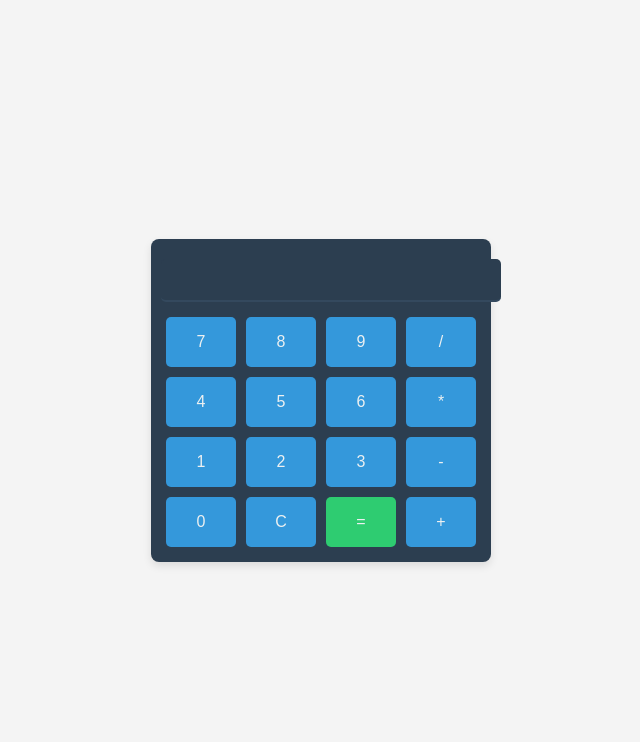
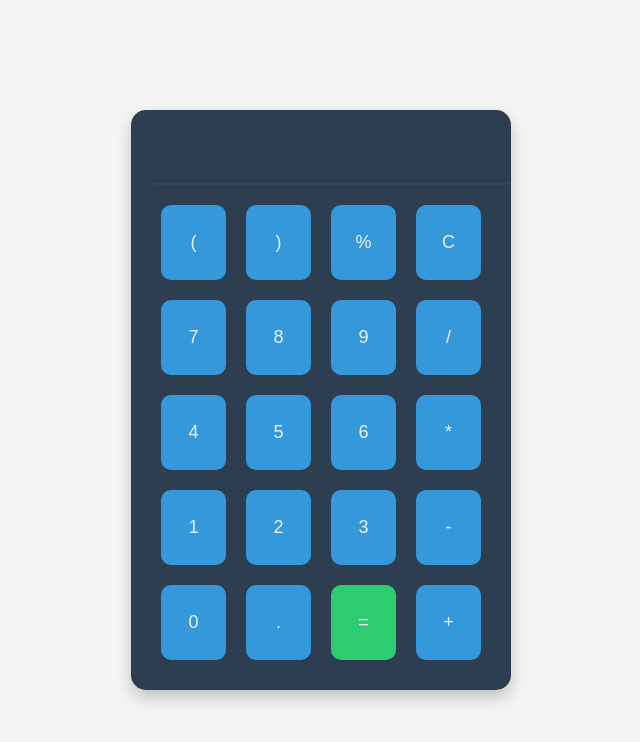
Before and after one commit to psbrar2002/Calculator-Website, a plain HTML site: page combined.html in a window 1280 px wide. Shown: the whole page, without its empty margins (319-959 px from the left). Drawn offline with Linux system fonts and the light colour scheme.

Commit message:
Update combined.html
Made it larger ,added parenthesis, and decimals.

```diff
--- a/combined.html
+++ b/combined.html
@@ -1,9 +1,10 @@
 <!DOCTYPE html>
 <html lang="en">
+
 <head>
   <meta charset="UTF-8">
   <meta name="viewport" content="width=device-width, initial-scale=1.0">
-  <title>Basic Calculator</title>
+  <title>Google-like Calculator</title>
   <style>
     body {
       font-family: 'Arial', sans-serif;
@@ -17,19 +18,21 @@
 
     #calculator {
       background-color: #2c3e50;
-      border-radius: 8px;
-      box-shadow: 0 4px 8px rgba(0, 0, 0, 0.1);
-      width: 320px;
+      border-radius: 15px;
+      box-shadow: 0 8px 16px rgba(0, 0, 0, 0.2);
+      width: 340px;
+      /* Adjusted width for better balance */
       text-align: center;
       color: #ecf0f1;
-      padding: 10px;
+      padding: 20px;
+      position: relative;
     }
 
     input {
       width: 100%;
       margin: 10px 0;
       padding: 10px;
-      font-size: 18px;
+      font-size: 20px;
       border: none;
       border-bottom: 2px solid #34495e;
       outline: none;
@@ -41,12 +44,12 @@
 
     button {
       width: 75px;
-      height: 50px;
-      margin: 5px;
-      font-size: 16px;
+      height: 75px;
+      margin: 10px;
+      font-size: 18px;
       cursor: pointer;
       border: none;
-      border-radius: 5px;
+      border-radius: 10px;
       background-color: #3498db;
       color: #ecf0f1;
     }
@@ -55,7 +58,21 @@
       background-color: #2ecc71;
     }
 
-    button:hover {
+    #decimal {
+      width: 75px;
+      height: 75px;
+      margin: 10px;
+      font-size: 18px;
+      cursor: pointer;
+      border: none;
+      border-radius: 10px;
+      background-color: #3498db;
+      /* Blue color for consistency */
+      color: #ecf0f1;
+    }
+
+    button:hover,
+    #decimal:hover {
       background-color: #2980b9;
     }
 
@@ -63,11 +80,34 @@
       display: flex;
       justify-content: space-between;
     }
+
+    /* Adjusted styles for the top right corner "C" button */
+    #clear {
+      width: 75px;
+      height: 75px;
+      font-size: 18px;
+      cursor: pointer;
+      border: none;
+      border-radius: 10px;
+      background-color: #3498db;
+      color: #ecf0f1;
+    }
+
+    #clear:hover {
+      background-color: #2980b9;
+    }
   </style>
 </head>
+
 <body>
   <div id="calculator">
     <input type="text" id="display" disabled>
+    <div class="button-row">
+      <button id="parenthesis" onclick="appendToDisplay('(')">(</button>
+      <button id="parenthesis" onclick="appendToDisplay(')')">)</button>
+      <button id="percent" onclick="appendToDisplay('%')">%</button>
+      <button id="clear" onclick="clearDisplay()">C</button>
+    </div>
     <div class="button-row">
       <button onclick="appendToDisplay('7')">7</button>
       <button onclick="appendToDisplay('8')">8</button>
@@ -88,7 +128,7 @@
     </div>
     <div class="button-row">
       <button onclick="appendToDisplay('0')">0</button>
-      <button onclick="clearDisplay()">C</button>
+      <button id="decimal" onclick="appendToDisplay('.')">.</button>
       <button id="equals" onclick="calculate()">=</button>
       <button onclick="setOperator('+')">+</button>
     </div>
@@ -134,6 +174,9 @@
           case '/':
             result /= operand;
             break;
+          case '%':
+            result = result * operand / 100;
+            break;
           default:
             display.value = 'Error';
             return;
@@ -145,4 +188,5 @@
     }
   </script>
 </body>
+
 </html>
```
